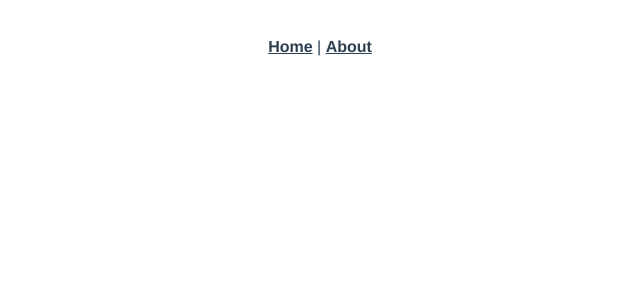
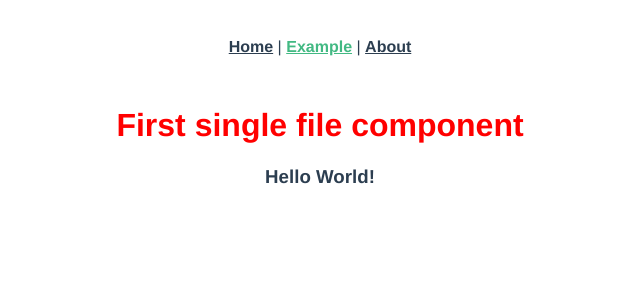
Before and after one commit to nickoralias/question-time, a Vue app in the folder QuestionTime/frontend/: page /example in a window 1280 px wide. Shown: the top 300 px of the page, without its empty margins (320-960 px from the left). Built offline with nearby package versions, Linux system fonts and the light colour scheme.

Commit message:
Add example view

```diff
--- a/QuestionTime/frontend/src/App.vue
+++ b/QuestionTime/frontend/src/App.vue
@@ -2,6 +2,7 @@
   <div id="app">
     <div id="nav">
       <router-link to="/">Home</router-link> |
+      <router-link to="/example">Example</router-link> |
       <router-link to="/about">About</router-link>
     </div>
     <router-view />
--- a/QuestionTime/frontend/src/router/index.js
+++ b/QuestionTime/frontend/src/router/index.js
@@ -1,6 +1,8 @@
 import Vue from "vue";
 import VueRouter from "vue-router";
 import Home from "../views/Home.vue";
+import Example from "../views/Example.vue";
+import About from "../views/About.vue";
 
 Vue.use(VueRouter);
 
@@ -11,19 +13,20 @@ const routes = [
     component: Home
   },
   {
+    path: "/example",
+    name: "Example",
+    component: Example
+  },
+  {
     path: "/about",
     name: "About",
-    // route level code-splitting
-    // this generates a separate chunk (about.[hash].js) for this route
-    // which is lazy-loaded when the route is visited.
-    component: () =>
-      import(/* webpackChunkName: "about" */ "../views/About.vue")
+    component: About
   }
 ];
 
 const router = new VueRouter({
   mode: "history",
-  base: process.env.BASE_URL,
+  // base: process.env.BASE_URL,
   routes
 });
 
--- /dev/null
+++ b/QuestionTime/frontend/src/views/Example.vue
@@ -0,0 +1,23 @@
+<template>
+  <div class="example">
+    <h1>First single file component</h1>
+    <h3>{{ message }}</h3>
+  </div>
+</template>
+
+<script>
+export default {
+    name: "example",
+    data() {
+        return {
+            message: "Hello World!"
+        }
+    }
+}
+</script>
+
+<style scoped>
+    h1 {
+        color: red;
+    }
+</style>
--- a/QuestionTime/frontend/webpack-stats.json
+++ b/QuestionTime/frontend/webpack-stats.json
@@ -1 +1 @@
-{"status":"done","publicPath":"http://127.0.0.1:8080/","chunks":{"about":[{"name":"js/about.js","publicPath":"http://127.0.0.1:8080/js/about.js","path":"/home/nick/question-time/QuestionTime/frontend/dist/js/about.js"}],"app":[{"name":"bundle.js","publicPath":"http://127.0.0.1:8080/bundle.js","path":"/home/nick/question-time/QuestionTime/frontend/dist/bundle.js"},{"name":"app.dabe99e22800b8eed5fc.hot-update.js","publicPath":"http://127.0.0.1:8080/app.dabe99e22800b8eed5fc.hot-update.js","path":"/home/nick/question-time/QuestionTime/frontend/dist/app.dabe99e22800b8eed5fc.hot-update.js"}]}}
+{"status":"done","publicPath":"http://127.0.0.1:8080/","chunks":{"about":[{"name":"js/about.js","publicPath":"http://127.0.0.1:8080/js/about.js","path":"/home/nick/question-time/QuestionTime/frontend/dist/js/about.js"}],"app":[{"name":"bundle.js","publicPath":"http://127.0.0.1:8080/bundle.js","path":"/home/nick/question-time/QuestionTime/frontend/dist/bundle.js"},{"name":"app.3a6ab57b2090b866f1e2.hot-update.js","publicPath":"http://127.0.0.1:8080/app.3a6ab57b2090b866f1e2.hot-update.js","path":"/home/nick/question-time/QuestionTime/frontend/dist/app.3a6ab57b2090b866f1e2.hot-update.js"}]},"error":"ModuleError","message":"Module Error (from ./node_modules/eslint-loader/index.js):\n\n/home/nick/question-time/QuestionTime/frontend/src/router/index.js\n  4:8  error  'Example' is defined but never used  no-unused-vars\n\n✖ 1 problem (1 error, 0 warnings)\n"}
```
Also changed, not shown: 1 other file (tests, documents, lock files or other folders).
